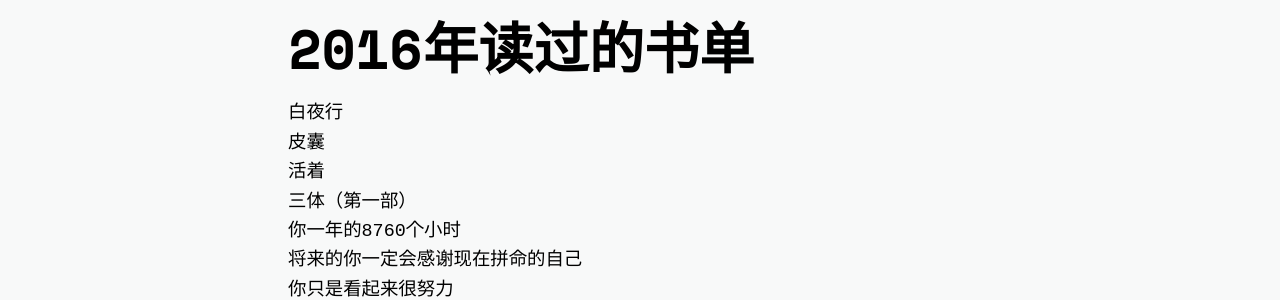
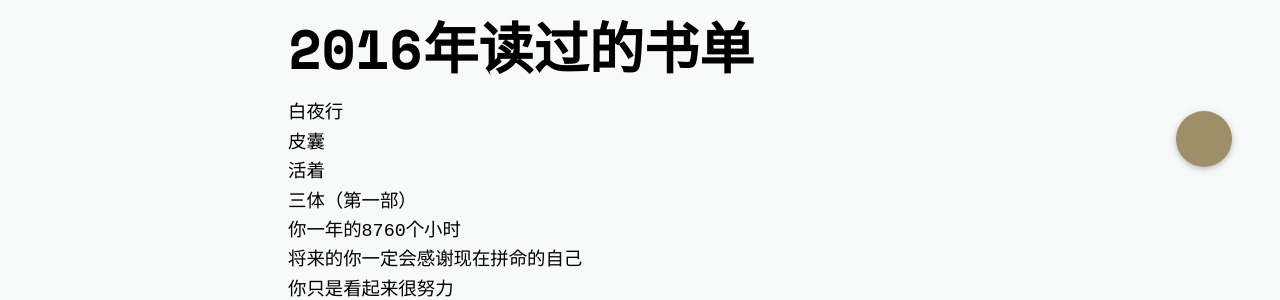
Before and after one commit to zhangjing9898/zhangjing9898.github.io, a Jekyll site: the page built from _posts/2016-12-30-16年书单.markdown, in a window 1280 px wide. Shown: the part 703-1003 px from the top of the page. Built offline with Jekyll 4.4.1, drawn with Linux system fonts in a browser that asks for light colours; nearby versions of some CDN libraries.

Commit message:
Update main.css

```diff
--- a/assets/css/main.css
+++ b/assets/css/main.css
@@ -1135,7 +1135,7 @@
 }
 #gotop {
     position: fixed;
-    right: 16px;
+    right: 160px;
     bottom: 30px;
     z-index: 30;
     width: 56px;
@@ -1143,9 +1143,9 @@
     line-height: 56px;
     text-align: center;
     color: #fff;
-    background: #ff4081;
+    background: #9f8f68;
     border-radius: 50%;
-    opacity: 0;
+    opacity: 1;
     box-shadow: 0 2px 5px 0 rgba(0,0,0,0.16), 0 2px 10px 0 rgba(0,0,0,0.12);
     -webkit-transition: .4s ease-in-out;
     transition: .4s ease-in-out;
```
